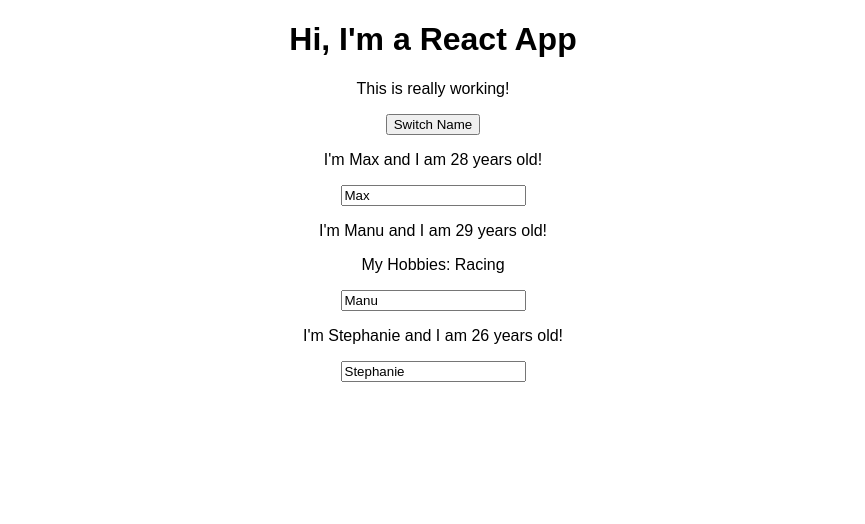
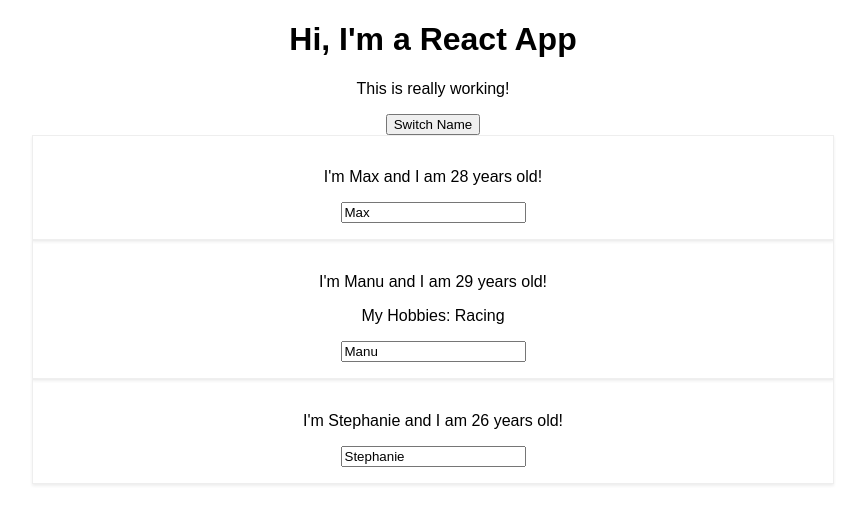
Before and after one commit to egeriicw/react-complete-guide, a React (Create React App) app: page / in a window 1280 px wide. Shown: the top 524 px of the page, without its empty margins (207-1072 px from the left). Built offline with nearby package versions, Linux system fonts and the light colour scheme.

Commit message:
Adding Styling with Stylesheets

```diff
--- /dev/null
+++ b/src/Person/Person.css
@@ -0,0 +1,8 @@
+.Person {
+    width: 60%;
+    margin: auto;
+    border: 1px solid #eee;
+    box-shadow: 0 2px 3px #eee;
+    padding: 16px;
+    text-align: center;
+}
--- a/src/Person/Person.js
+++ b/src/Person/Person.js
@@ -1,10 +1,11 @@
 import React from 'react'
+import './Person.css'
 
 const person = (props) => {
     // ES6 Arrow function syntax
 
     return (
-        <div>
+        <div className="Person">
             <p onClick={props.click}>I'm {props.name} and I am {props.age} years old!</p>
             <p>{props.children}</p>
             <input type="text" onChange={props.changed} value={props.name}/>
```
